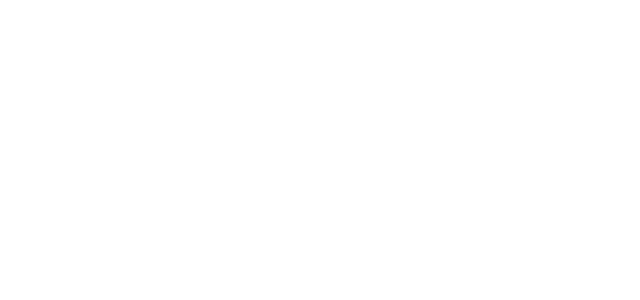
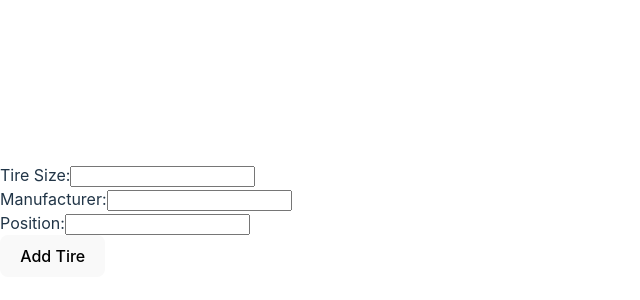
Before and after one commit to xtinabru/tire-service-app, a React (Vite) app in the folder front/Tire-service/: page /customers/1/add-tire in a window 1280 px wide. Before the commit this address had no page. Shown: the part 180-480 px from the top of the page, without its empty margins (0-640 px from the left). Built offline with nearby package versions, Linux system fonts and the light colour scheme.

Commit message:
feat: implement TireForm component for customer

```diff
--- a/front/Tire-service/src/App.tsx
+++ b/front/Tire-service/src/App.tsx
@@ -1,7 +1,6 @@
+// App.tsx (или App.js, в зависимости от вашего проекта)
 import React from 'react';
 import { BrowserRouter as Router, Routes, Route } from 'react-router-dom';
-import '../src/assets/styles/App.css';
-import '../src/assets/styles/index.css';
 import HomePage from './assets/components/HomePage';
 import CustomerList from './assets/components/CustomerList';
 import CustomerPage from './assets/components/CustomerPage';
@@ -17,7 +16,7 @@ function App() {
         <Route path="/customers" element={<CustomerList />} />
         <Route path="/customers/:id" element={<CustomerPage />} />
         <Route path="/add-customer" element={<CustomerForms />} />
-        <Route path="/add-tire/:customerId" element={<TireForm />} />
+        <Route path="/customers/:customerId/add-tire" element={<TireForm onTireAdded={() => {}} />} /> {/* Здесь передайте функцию для обновления данных */}
         <Route path="/tires/:customerId" element={<TireList />} />
       </Routes>
     </Router>
--- a/front/Tire-service/src/assets/components/CustomerPage.tsx
+++ b/front/Tire-service/src/assets/components/CustomerPage.tsx
@@ -1,15 +1,78 @@
-import React from 'react';
-import { useParams } from 'react-router-dom';
-import TireForm from './TireForm';
+import React, { useEffect, useState } from 'react';
+import { useParams, useNavigate } from 'react-router-dom'; // Импортируем useNavigate
+
 
 export default function CustomerPage() {
-  const { id } = useParams(); //
-  const currentCustomerId = Number(id);
+  const { id } = useParams(); // Получаем ID клиента из URL
+  const [customer, setCustomer] = useState(null);
+  const [tires, setTires] = useState([]);
+  const [loading, setLoading] = useState(true);
+  const navigate = useNavigate(); // Используем хук useNavigate для навигации
+
+  useEffect(() => {
+    fetchCustomer(); // Загружаем данные клиента при первом рендере
+    fetchTires(); // Загружаем данные шин
+  }, [id]);
+
+  // Функция для получения данных клиента
+  const fetchCustomer = () => {
+    fetch(`http://localhost:3000/customers/${id}`)
+      .then(response => response.json())
+      .then(data => {
+        setCustomer(data);
+        setLoading(false);
+      })
+      .catch(error => {
+        console.error('Error fetching customer:', error);
+        setLoading(false);
+      });
+  };
+
+  // Функция для получения данных шин
+  const fetchTires = () => {
+    fetch(`http://localhost:3000/customers/${id}/tires`)
+      .then(response => response.json())
+      .then(data => {
+        setTires(data);
+      })
+      .catch(error => {
+        console.error('Error fetching tires:', error);
+      });
+  };
+
+  // Обработчик состояния загрузки
+  if (loading) {
+    return <div>Loading...</div>;
+  }
+
+  // Обработчик для перехода на форму добавления шин
+  const handleAddTire = () => {
+    navigate(`/customers/${id}/add-tire`); // Перенаправление на форму добавления шин
+  };
 
   return (
     <div>
       <h1>Customer Details</h1>
-      <TireForm customerId={currentCustomerId} />
+      <p>Name: {customer.customer_name}</p>
+      <p>Car Registration Number: {customer.car_registration_number}</p>
+      <p>Car Model: {customer.car_model}</p>
+      <p>Warehouse Name: {customer.warehouse_name}</p>
+      <p>Number of Tires: {customer.number_of_tires}</p>
+
+      <h2>Tires</h2>
+      {tires.length > 0 ? (
+        <ul>
+          {tires.map(tire => (
+            <li key={tire.id}>
+              {tire.tire_size} - {tire.tire_manufacturer} ({tire.tire_position})
+            </li>
+          ))}
+        </ul>
+      ) : (
+        <p>No tires found for this customer.</p>
+      )}
+
+      <button onClick={handleAddTire}>Add Tire</button> {/* Кнопка для перехода на форму добавления шин */}
     </div>
   );
 }
--- a/front/Tire-service/src/assets/components/TireForm.tsx
+++ b/front/Tire-service/src/assets/components/TireForm.tsx
@@ -1,22 +1,25 @@
 import React, { useState } from 'react';
 import { useParams } from 'react-router-dom';
 
+interface TireFormProps {
+  onTireAdded: () => void; // Function for updating data
+}
 
-export default function TireForm() {
-const { customerId } = useParams<{ customerId: string }>(); // Get customerId from URL
-const parsedCustomerId = Number(customerId); // Parse the string to a number
+export default function TireForm({ onTireAdded }: TireFormProps) {
+  const { customerId } = useParams<{ customerId: string }>();
+  const parsedCustomerId = Number(customerId);
 
-// Create state for tires
-const [size, setSize] = useState('');
-const [manufacturer, setManufacturer] = useState('');
-const [position, setPosition] = useState('');
+
+  const [tire_size, setSize] = useState('');
+  const [tire_manufacturer, setManufacturer] = useState('');
+  const [tire_position, setPosition] = useState('');
 
   function handleSubmit(e: React.FormEvent<HTMLFormElement>) {
     e.preventDefault();
-    // Create tire object
-    const newTire = { size, manufacturer, position, customerId: parsedCustomerId };
-    // Send request to the server
-    fetch('http://localhost:3000/tires', {
+    // tire object
+    const newTire = { tire_size, tire_manufacturer, tire_position };
+
+    fetch(`http://localhost:3000/customers/${parsedCustomerId}/tires`, {
       method: 'POST',
       headers: {
         'Content-Type': 'application/json',
@@ -29,6 +32,7 @@ const [position, setPosition] = useState('');
       })
       .catch((error) => {
         console.error('Error:', error);
+        onTireAdded();
       });
   }
 
@@ -39,7 +43,7 @@ const [position, setPosition] = useState('');
           Tire Size:
           <input
             type="text"
-            value={size}
+            value={tire_size}
             onChange={(e) => setSize(e.target.value)}
             required
           />
@@ -49,7 +53,7 @@ const [position, setPosition] = useState('');
         <label> Manufacturer:
           <input
             type="text"
-            value={manufacturer}
+            value={tire_manufacturer}
             onChange={(e) => setManufacturer(e.target.value)}
             required
           />
@@ -59,7 +63,7 @@ const [position, setPosition] = useState('');
         <label>Position:
           <input
             type="text"
-            value={position}
+            value={tire_position}
             onChange={(e) => setPosition(e.target.value)}
             required
           />
```
